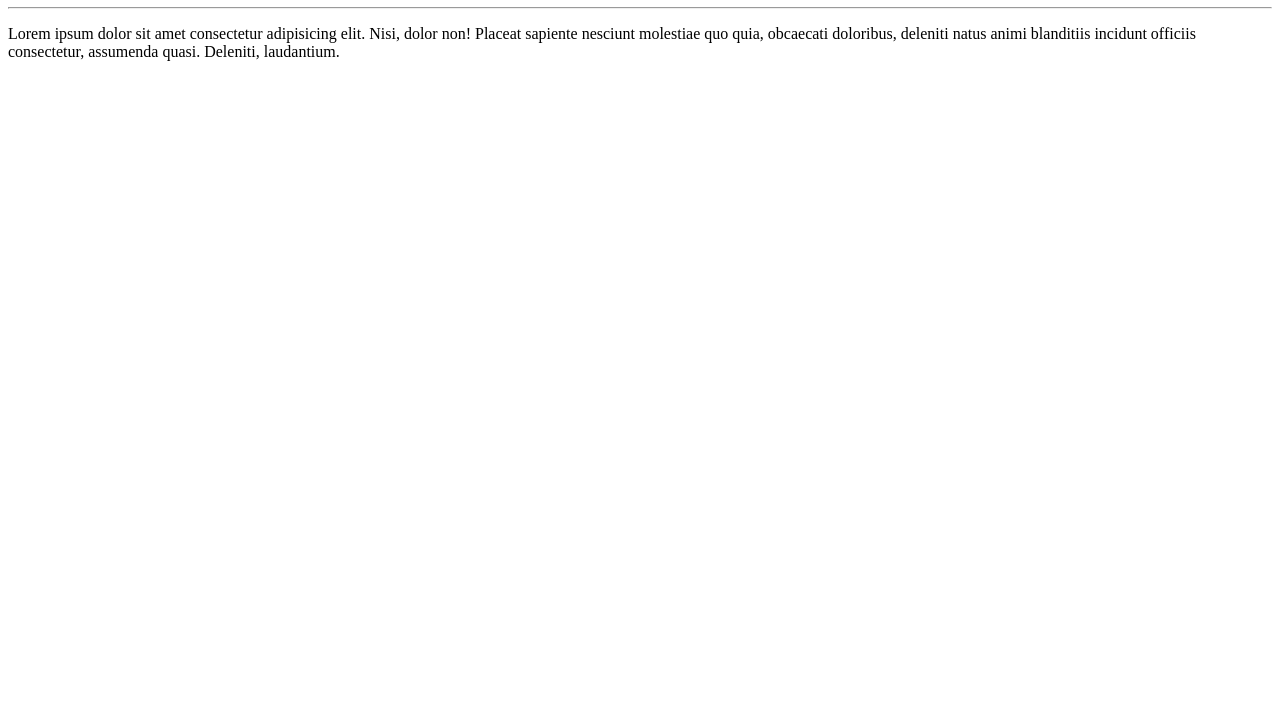
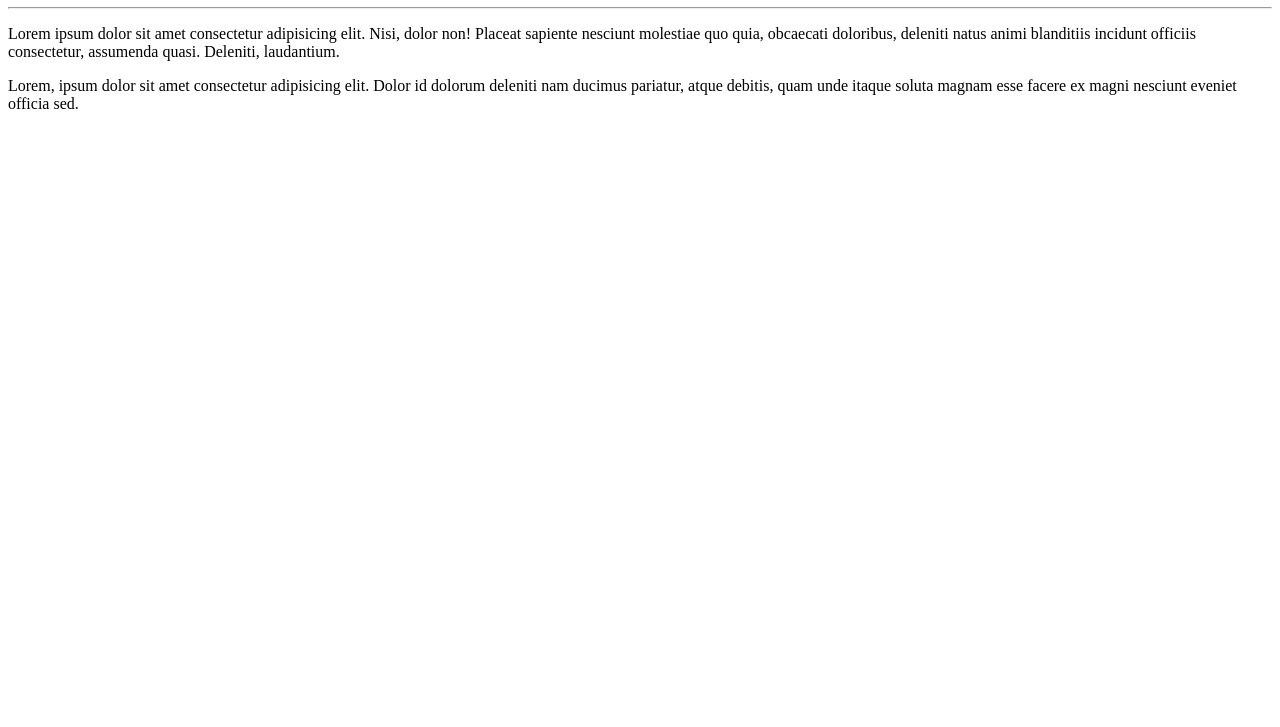
Before and after one commit to BielNovoa/Ola-Mundo, a plain HTML site: page site-exemplo/index.html in a window 1280 px wide. Shown: the part 73-800 px from the top of the page. Drawn offline with Linux system fonts and the light colour scheme.

Commit message:
adicionei um parágrafo

```diff
--- a/site-exemplo/index.html
+++ b/site-exemplo/index.html
@@ -10,5 +10,6 @@
 <h1>Olá, Mundo!</h1>
 <hr>
 <p>Lorem ipsum dolor sit amet consectetur adipisicing elit. Nisi, dolor non! Placeat sapiente nesciunt molestiae quo quia, obcaecati doloribus, deleniti natus animi blanditiis incidunt officiis consectetur, assumenda quasi. Deleniti, laudantium.</p>
+<p>Lorem, ipsum dolor sit amet consectetur adipisicing elit. Dolor id dolorum deleniti nam ducimus pariatur, atque debitis, quam unde itaque soluta magnam esse facere ex magni nesciunt eveniet officia sed.</p>
 </body>
 </html>
```
